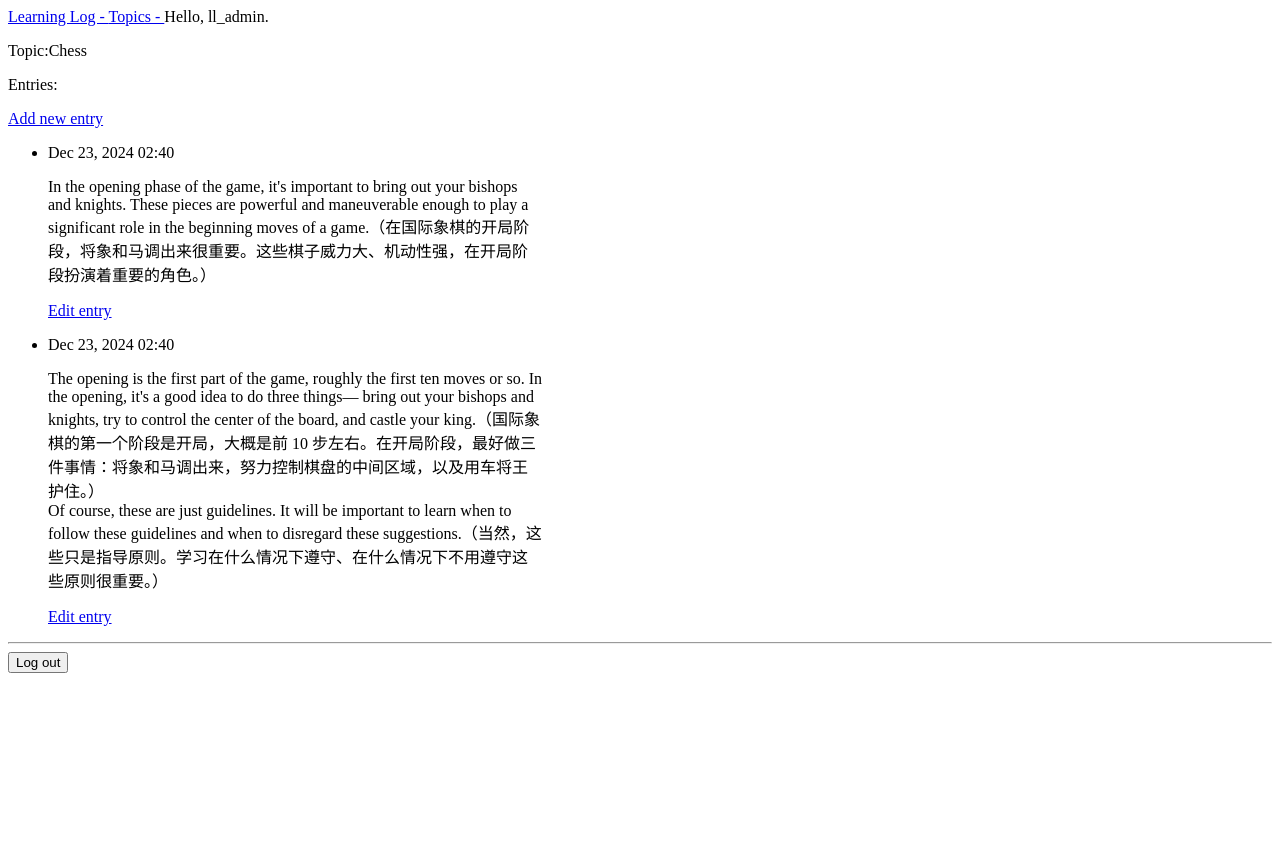
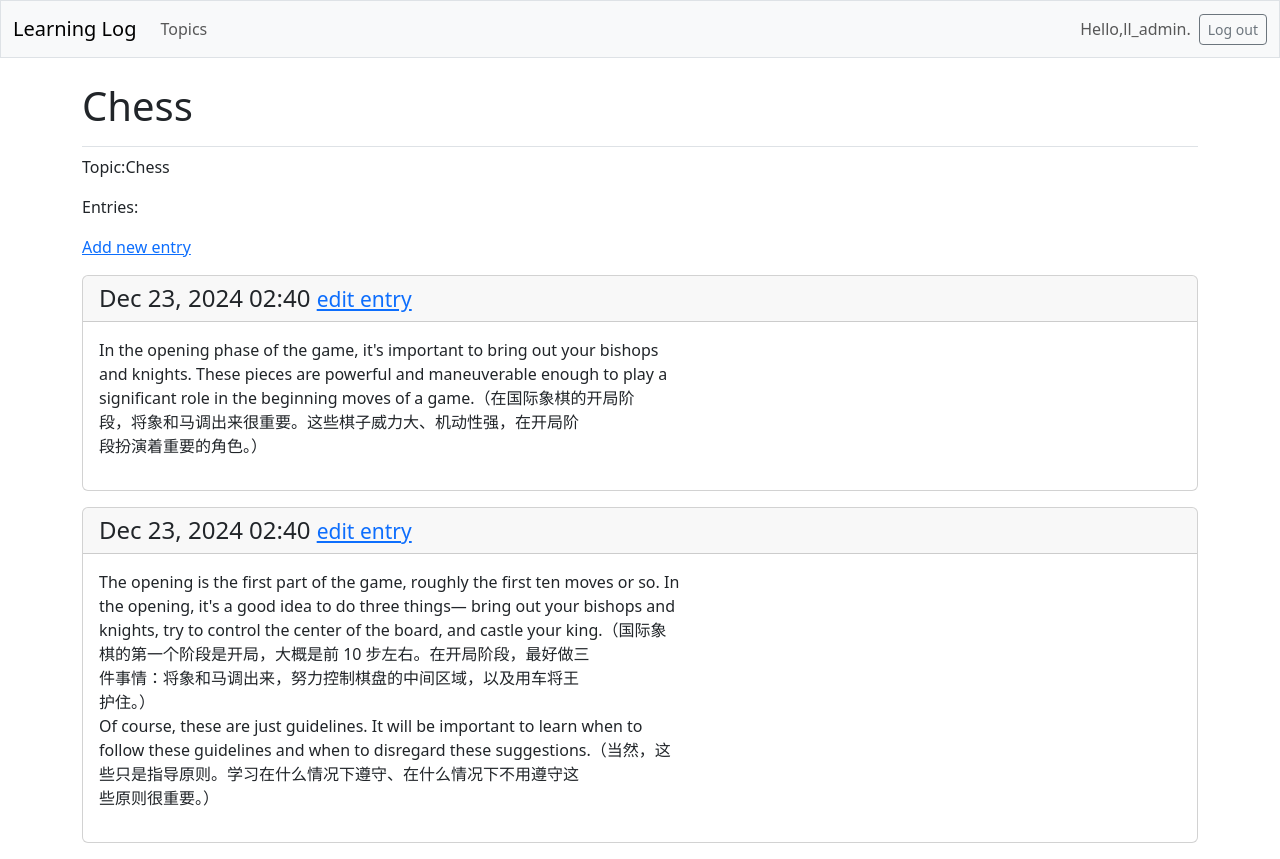
Before and after one commit to FrierenBur/Learn_NoteBook, a Django app: page /topics/1/ in a window 1280 px wide. Before the commit the page ends 673 px from the top, so only its background shows below. Run offline with Django 5.2, Linux system fonts and the light colour scheme; a user stored in the database is signed in; data comes from the database, SQL or seed files in the repository; both versions use the stored data as it was after the commit; some libraries are stand-ins or nearby versions.

Commit message:
完成教程基本配置和页面编写，但是未完成动手试一试任务

```diff
--- a/learning_logs/templates/learning_logs/base.html
+++ b/learning_logs/templates/learning_logs/base.html
@@ -1,20 +1,79 @@
-<p>
-    <a href="{%url 'learning_logs:index' %}">Learning Log - </a>
-    <a href="{%url 'learning_logs:topics' %}">Topics - </a>
+<!DOCTYPE html>
+<html lang="en">
+  <head>
+    <meta charset="utf-8" >
+    <meta name="viewport" content="width=device-width, initial-scale=1" >
+    <title>Learning Log</title>
+
+    {% load django_bootstrap5 %}
+    {% bootstrap_css %}
+    {% bootstrap_javascript %}
+  </head>
+
+  <body>
+    <nav class="navbar navbar-expand-md navbar-light bg-light mb-4 border">
+      <div class="container-fluid">
+        <a class="navbar-brand" href="{% url 'learning_logs:index'%}">
+          Learning Log</a>
+        <button
+          class="navbar-toggler"
+          type="button"
+          data-bs-toggle="collapse"
+          data-bs-target="#navbarCollapse"
+          aria-controls="navbarCollapse"
+          aria-expanded="false"
+          aria-label="Toggle navigation"
+        >
+          <span class="navbar-toggler-icon"></span>
+        </button>
+        <div class="collapse navbar-collapse" id="navbarCollapse">
+          <ul class="navbar-nav me-auto mb-2 mb-md-0">
+            <li class="nav-item">
+              <a class="nav-link" href="{% url 'learning_logs:topics' %}">Topics</a>
+            </li>
+          </ul>
+          <!-- 定义导航栏左侧链接的代码到此结束 -->
+          <!--与账户相关的链接 -->
+          <ul class="navbar-nav ms-auto mb-2 mb-md-0">
             {% if user.is_authenticated %}
-        Hello, {{ user.username }}.
+            <li class="nav-item">
+              <span class="navbar-text me-2">Hello,{{ user.username }}. </span>
+            </li>
             {% else %}
-        <a href="{% url 'accounts:register' %}">Register - </a>
-        <a href="{% url 'accounts:login' %}">Login </a>
+            <li class="nav-item">
+              <a class="nav-link" href="{% url 'accounts:register' %}">
+                Register</a
+              >
+            </li>
+            <li class="nav-item">
+              <a class="nav-link" href="{% url 'accounts:login' %}"> Login</a>
+            </li>
             {% endif %}
-</p>
-
-{% block content %}{% endblock content %}
+          </ul>
+          <!-- 与账户相关的链接到此结束-->
 
           {% if user.is_authenticated %}
-<hr />
- <form action="{% url 'accounts:logout' %}" method='post'>
+          <form action="{% url 'accounts:logout' %}" method="post">
             {% csrf_token %}
- <button name='submit'>Log out</button>
+            <button name="submit" class="btn btn-outline-secondary btn-sm">
+              Log out
+            </button>
           </form>
           {% endif %}
+        </div>
+        <!-- 定义导航栏可折叠部分的代码到此结束 -->
+      </div>
+      <!-- 定义导航栏容器的代码到此结束 -->
+    </nav>
+    <!-- 定义导航栏的代码到此结束 -->
+
+    <main class="container">
+        <div class="pb-2 mb-2 border-bottom">
+            {% block page_header %}{% endblock page_header %}
+        </div>
+        <div>
+        {% block content %}{% endblock content %}
+        </div>
+    </main>
+  </body>
+</html>
--- a/learning_logs/templates/learning_logs/topic.html
+++ b/learning_logs/templates/learning_logs/topic.html
@@ -1,28 +1,31 @@
 {% extends 'learning_logs/base.html' %}
 
+{% block page_header %}
+    <h1>{{ topic.text }}</h1>
+{% endblock page_header %}
+
 {% block content %}
-
     <p>Topic:{{topic.text}}</p>
-
     <p>Entries:</p>
-
     <p>
         <a href="{% url 'learning_logs:new_entry' topic.id %}">Add new entry</a>
     </p>
 
+    {% for entry in entries %}
+    <div class="card mb-3">
+        <!-- 包含时间戳和编辑连接的标题 -->
+        <h4 class="card-header">
+            {{ entry.date_added|date:'M d, Y H:i' }}
+            <small><a href="{% url 'learning_logs:edit_entry' entry.id %}">
+                edit entry</a></small>
+        </h4>
+        <!-- 包含条目文本的正文 -->
+        <div class="card-body">{{ entry.text|linebreaks }}</div>
+    </div>
 
-    <ul>
-        {% for entry in entries %}
-         <li>
-            <p>{{ entry.date_added|date:'M d, Y H:i' }}</p>
-            <p>{{ entry.text|linebreaks }}</p>
-            <p>
-                <a href="{% url 'learning_logs:edit_entry' entry.id %}">
-                    Edit entry</a></p>
-         </li>
         {% empty %}
-         <li>There are no entries for this topic yet.</li>
+         <p>There are no entries for this topic yet.</p>
         {% endfor %}
-    </ul>
+
 
 {% endblock content %}
```
Also changed, not shown: accounts/templates/registration/login.html (+10 -8 lines), learning_logs/templates/learning_logs/index.html (+17 -2 lines), learning_logs/templates/learning_logs/topics.html (+8 -9 lines), db.sqlite3. Lines whose indentation alone changed are shown as unchanged.
